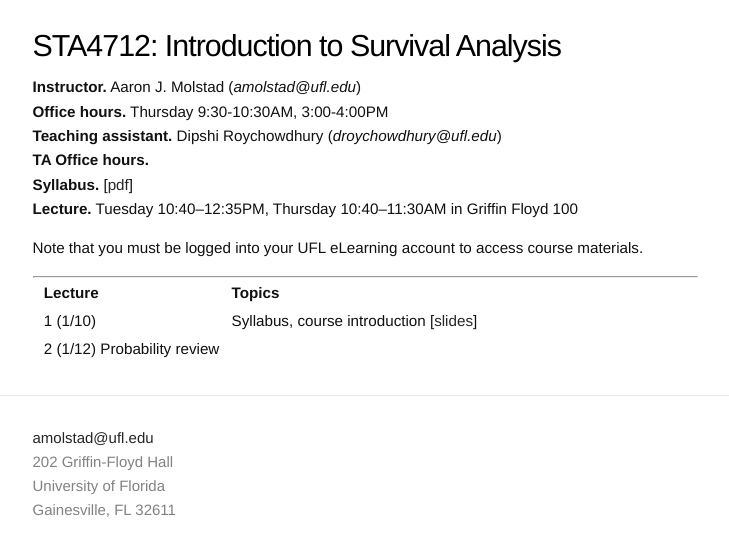
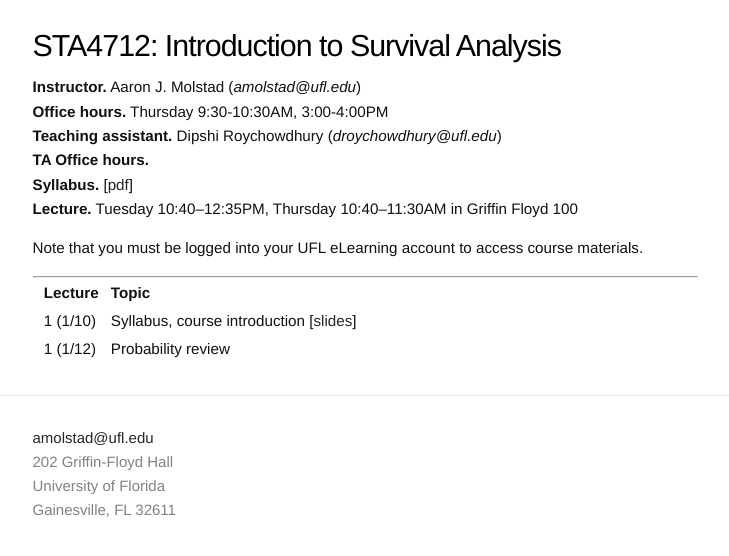
Before and after one commit to ajmolstad/ajmolstad.github.io, a Jekyll site: the page built from S23_STA4712.md, in a window 1280 px wide. Shown: the top 556 px of the page, without its empty margins (275-1004 px from the left). Built offline with Jekyll 4.4.1, drawn with Linux system fonts in a browser that asks for light colours.

Commit message:
Update S23_STA4712.md

```diff
--- a/S23_STA4712.md
+++ b/S23_STA4712.md
@@ -15,6 +15,6 @@ Note that you must be logged into your UFL eLearning account to access course ma
 
 ---------------
 
-||  **Lecture** ||  **Topics** ||
+||  **Lecture** ||  **Topic** ||
 || 1 (1/10)  || Syllabus, course introduction [[slides](https://ufl.instructure.com/files/75227661/download?download_frd=1)] ||
-|| 2 (1/12) Probability review ||
+|| 1 (1/12) || Probability review ||
```
